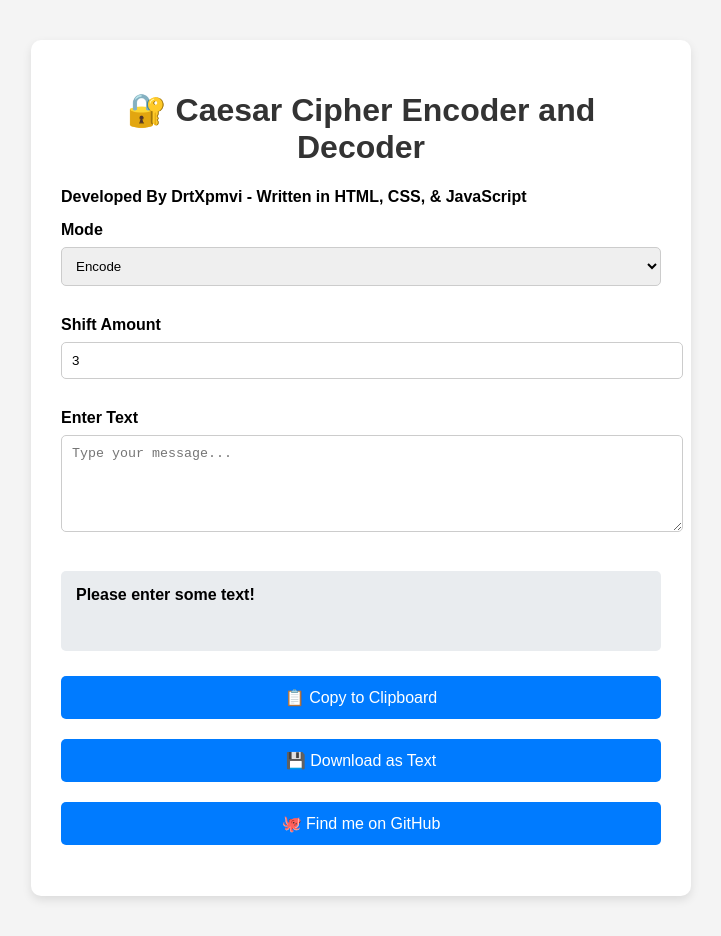
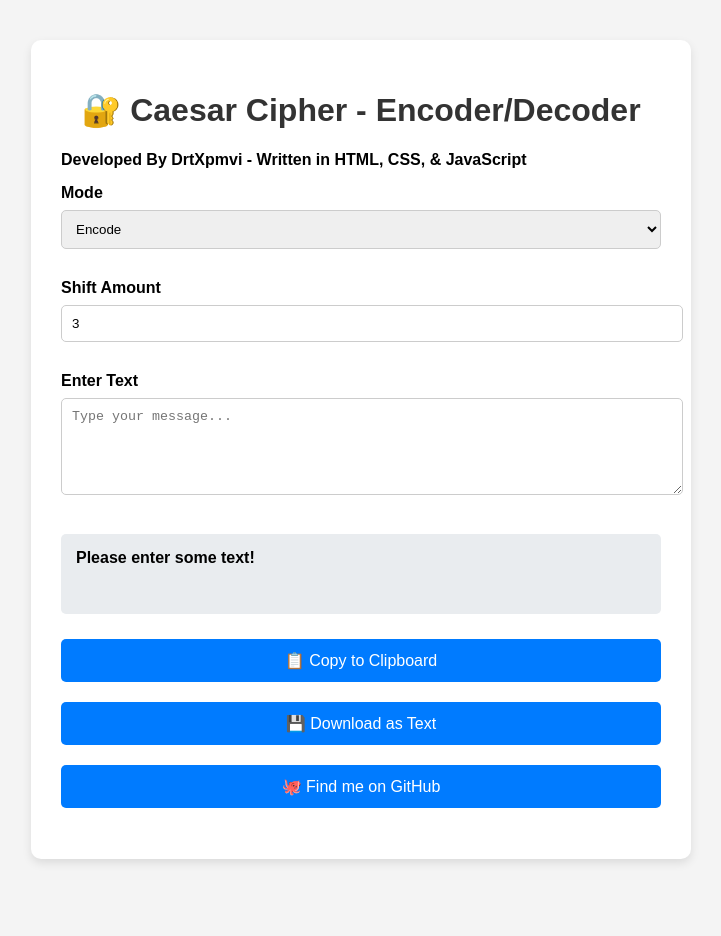
Before and after one commit to DrtXpmvi/DrtXpmvi.github.io, a plain HTML site: page index.html in a window 1280 px wide. Shown: the whole page, without its empty margins (279-1000 px from the left). After the commit the page ends 899 px from the top, so only its background shows below. Drawn offline with Linux system fonts and the light colour scheme.

Commit message:
Update index.html

```diff
--- a/index.html
+++ b/index.html
@@ -85,7 +85,7 @@
 </head>
 <body>
   <div class="container">
-    <h1>🔐 Caesar Cipher Encoder and Decoder</h1>
+    <h1>🔐 Caesar Cipher - Encoder/Decoder</h1>
 	<h4>Developed By DrtXpmvi - Written in HTML, CSS, & JavaScript
 
     <label for="mode">Mode</label>
```
